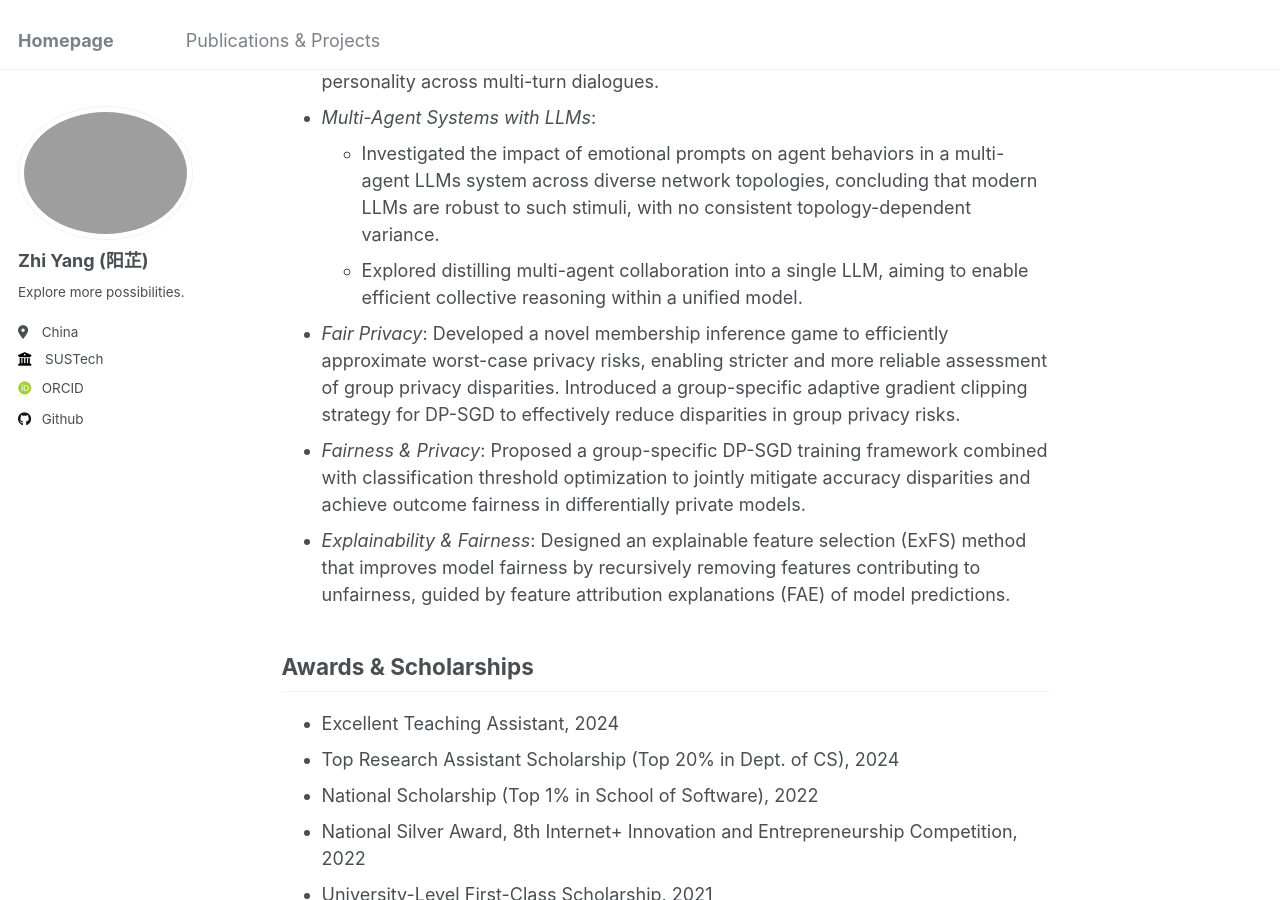
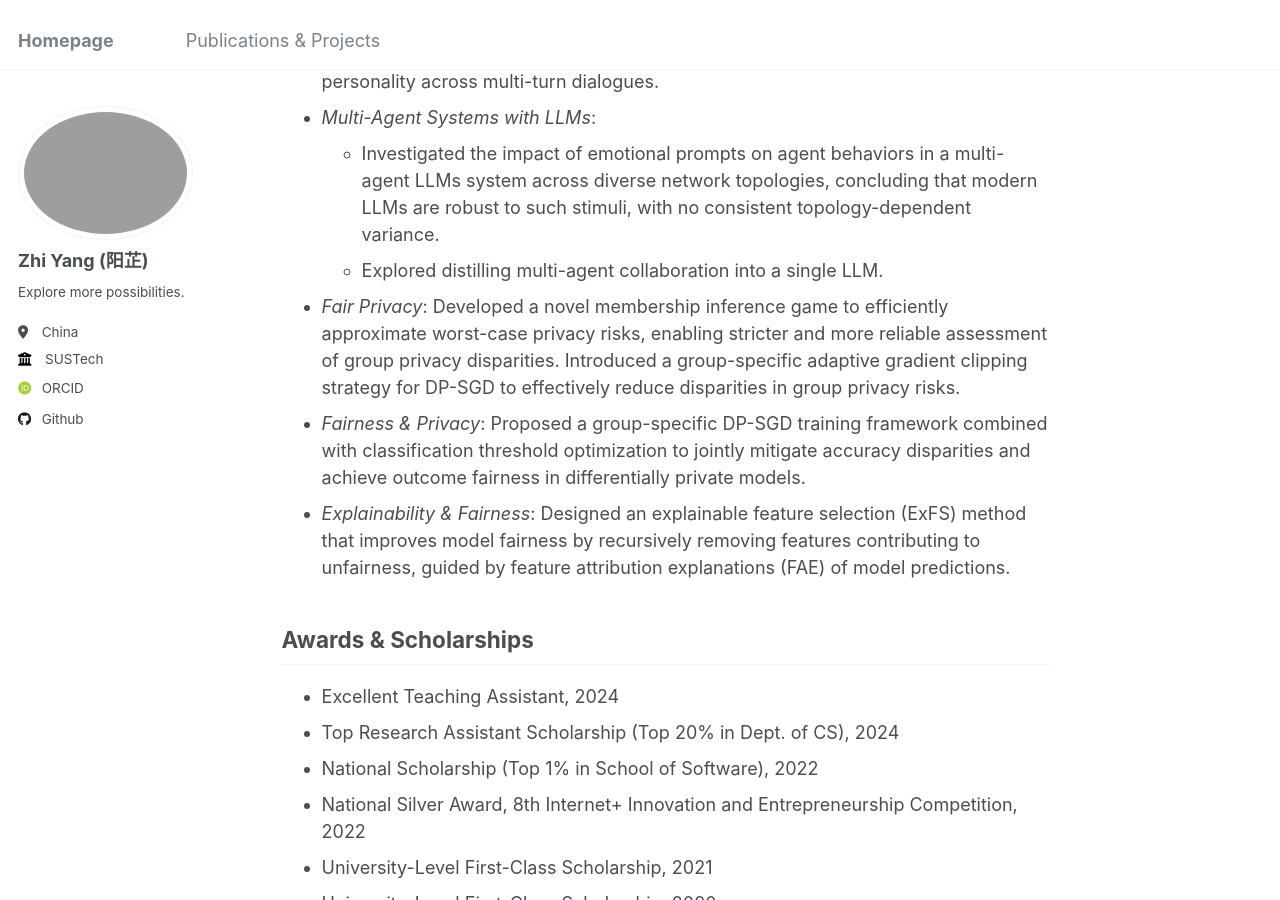
Before and after one commit to ruayz/ruayz.github.io, a Jekyll site: the page built from _pages/about.md, in a window 1280 px wide and 900 px high, scrolled down 1334 px. Built offline with Jekyll 4.4.1, drawn with Linux system fonts in a browser that asks for light colours; some web fonts are replaced.

Commit message:
Update about.md

```diff
--- a/_pages/about.md
+++ b/_pages/about.md
@@ -32,7 +32,7 @@ Research Experience
 - *Adaptive Personalized LLM for Multi-Turn Conversations*: Aims to develop a  personalized LLM capable of dynamically adapting its responses to a user's demographic characteristics, background knowledge, communication style, and personality across multi-turn dialogues.
 - *Multi-Agent Systems with LLMs*:
     - Investigated the impact of emotional prompts on agent behaviors in a multi-agent LLMs system across diverse network topologies, concluding that modern LLMs are robust to such stimuli, with no consistent topology-dependent variance.
-    - Explored distilling multi-agent collaboration into a single LLM, aiming to enable efficient collective reasoning within a unified model.
+    - Explored distilling multi-agent collaboration into a single LLM.
 - *Fair Privacy*: Developed a novel membership inference game to efficiently approximate worst-case privacy risks, enabling stricter and more reliable assessment of group privacy disparities. Introduced a group-specific adaptive gradient clipping strategy for DP-SGD to effectively reduce disparities in group privacy risks.
 - *Fairness & Privacy*: Proposed a group-specific DP-SGD training framework combined with classification threshold optimization to jointly mitigate accuracy disparities and achieve outcome fairness in differentially private models.
 - *Explainability & Fairness*: Designed an explainable feature selection (ExFS) method that improves model fairness by recursively removing features contributing to unfairness, guided by feature attribution explanations (FAE) of model predictions.
```
